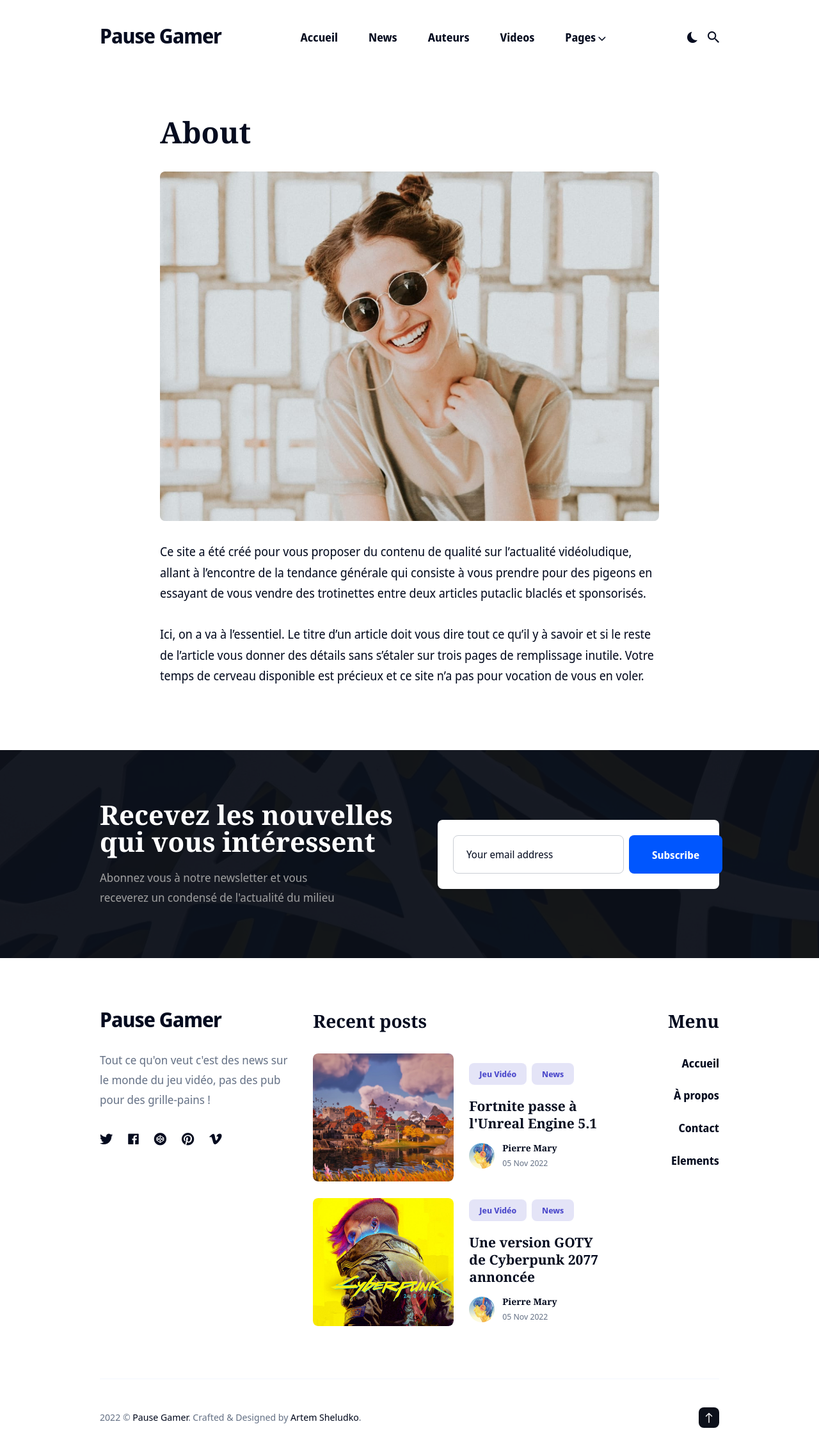
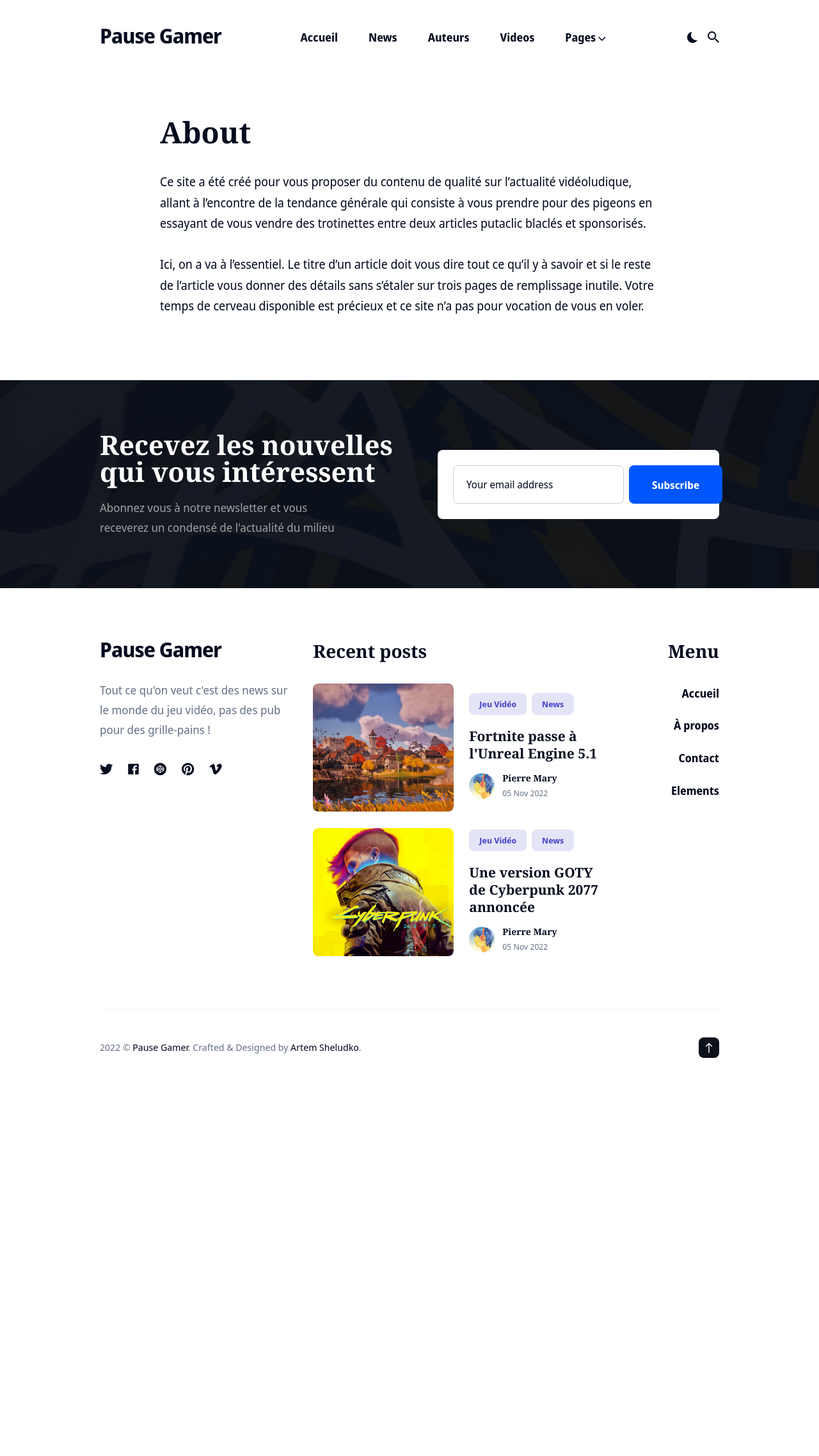
Before and after one commit to just-for-games/just-for-games.github.io, a Jekyll site: the page built from _pages/about.md, in a window 1280 px wide. Shown: the whole page at 64% size. Built offline with Jekyll 4.4.1, drawn with Linux system fonts in a browser that asks for light colours; nearby versions of some CDN libraries; after the commit the page ends 1697 px from its top, so only the background shows below that.

Commit message:
Remove illustration image on About page

```diff
--- a/_pages/about.md
+++ b/_pages/about.md
@@ -2,7 +2,7 @@
 layout: page
 title: About
 permalink: /about/
-image: '/images/102.jpg'
+#image: '/images/102.jpg'
 ---
 
 Ce site a été créé pour vous proposer du contenu de qualité sur l'actualité vidéoludique, allant à l'encontre de la tendance générale qui consiste à vous prendre pour des pigeons en essayant de vous vendre des trotinettes entre deux articles putaclic blaclés et sponsorisés.
```
